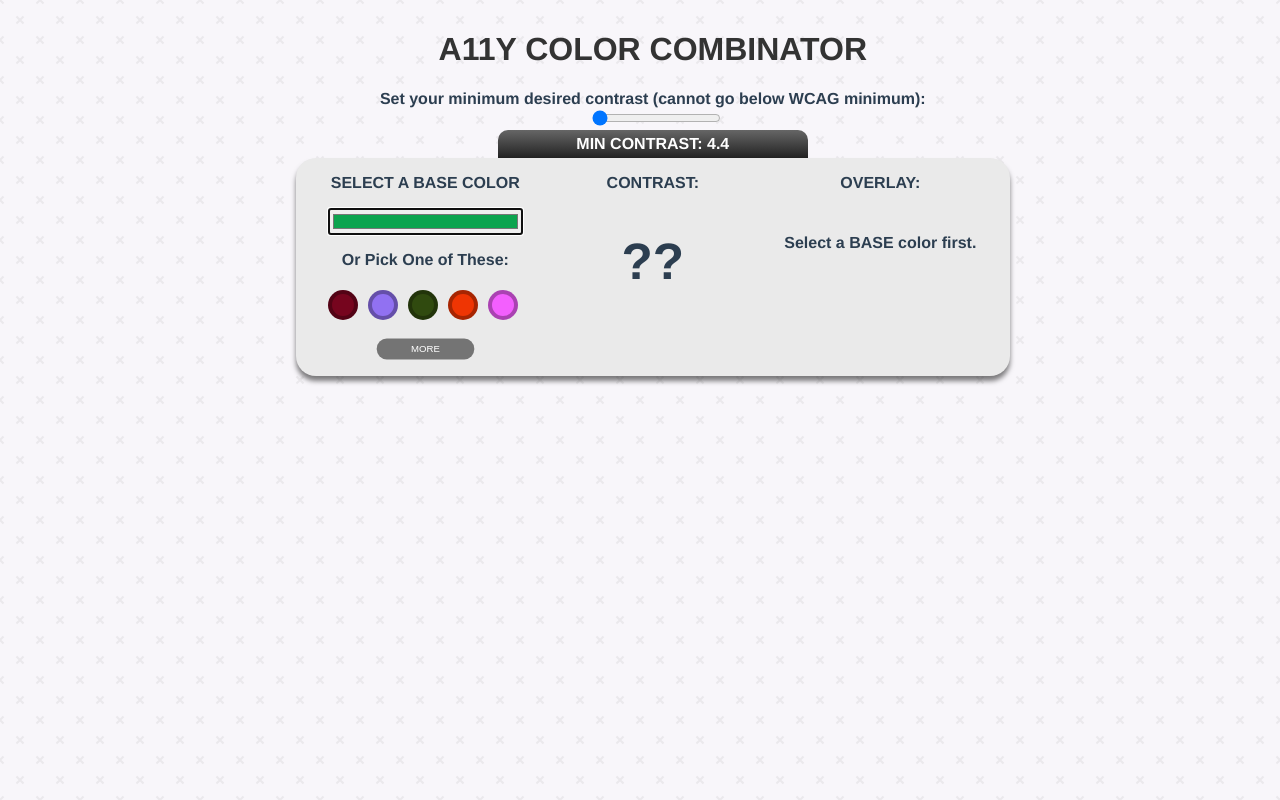
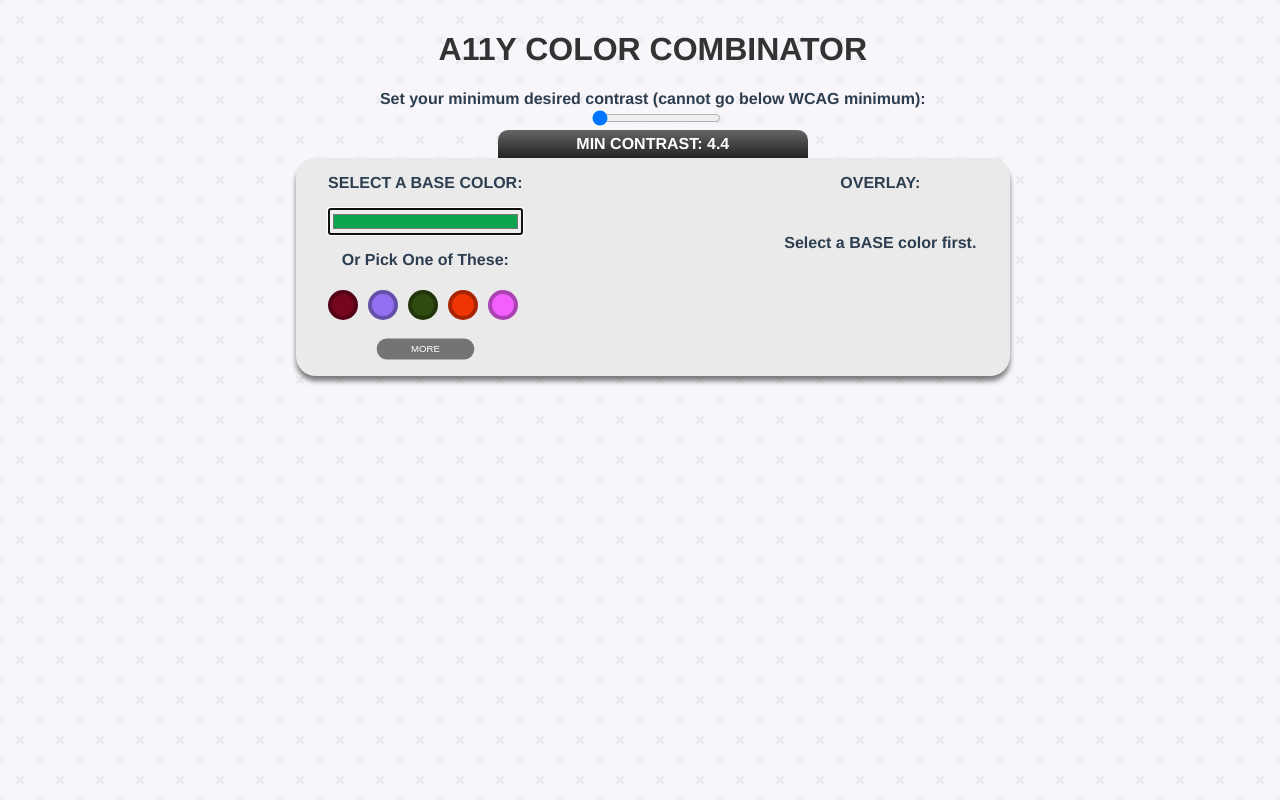
Before and after one commit to drinkingtheink/a11y-color-picker, a Vue app: page / in a window 1280 px wide. Shown: the top 800 px of the page. Built offline with nearby package versions, Linux system fonts and the light colour scheme.

Commit message:
contrast display only if base and overlay

```diff
--- a/src/components/AppStage.vue
+++ b/src/components/AppStage.vue
@@ -20,7 +20,7 @@
 
     <div class="color-config">
       <section class="color-select base-select">
-        <p>{{ !!base ? `BASE COLOR` : `SELECT A BASE COLOR` }} <span class="value-display">{{ base }}</span></p>
+        <p>{{ !!base ? `BASE COLOR:` : `SELECT A BASE COLOR:` }} <span class="value-display">{{ base }}</span></p>
         <p v-show="!!base" class="swatch" :style="`background-color: ${base}`" @click="handleBaseClick" />
         <input
           type="color"
@@ -43,7 +43,7 @@
         </div>
       </section>
 
-      <p>CONTRAST: <span class="contrast-value">{{ !!base && !!overlay ? contrast : `??` }}</span></p>
+      <p :class="[{ 'hide-me-vis': !base || !overlay }]">CONTRAST: <span class="contrast-value">{{ !!base && !!overlay ? contrast : `??` }}</span></p>
 
       <section class="color-select overlay-select">
         <p>OVERLAY: <span class="value-display">{{ overlay }}</span></p>
@@ -784,4 +784,8 @@ button.mini:hover {
   padding: 0;
   margin: 0;
 }
+
+.hide-me-vis {
+  visibility: hidden;
+}
 </style>
```
